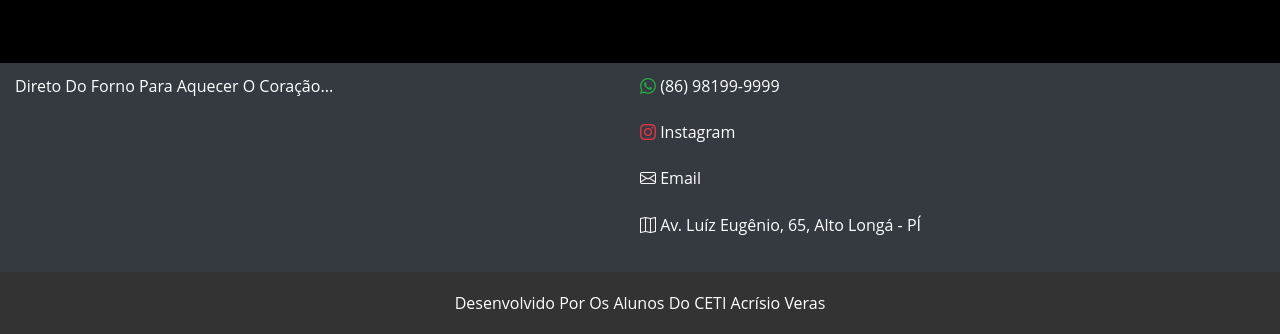
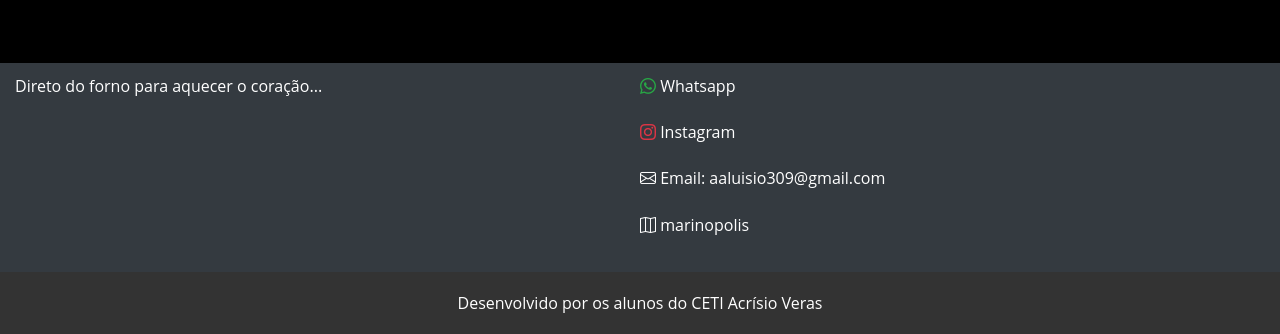
Before and after one commit to Aluisiolima/cardapio, a PHP site: page /?cardapio=1 in a window 1280 px wide. Shown: the part 647-981 px from the top of the page. Run offline with PHP 8.4, Linux system fonts and the light colour scheme; data comes from the database, SQL or seed files in the repository.

Commit message:
--update agora a pagina recebendo as informacoes 100% do database de acordo com a empressa que ta sendo acessada no requerimento do cardapio

```diff
--- a/components/footer.php
+++ b/components/footer.php
@@ -14,31 +14,31 @@
         <div class="col-6 direitaF">
           <ul>
             <li>
-              <a href="https://wa.me/0000000000000" class="a">
+              <a href="https://wa.me/<?php echo $dados_cardapio['whatsapp'] ?>" class="a">
                 <span>
                 <i class="bi bi-whatsapp text-success"></i>
-                (86) 98199-9999 </span>
+                Whatsapp</span>
               </a>
             </li>
             <li>
-              <a href="#" class="a">
+              <a href="https://www.instagram.com/<?php echo $dados_cardapio['instagram'] ?>/" class="a">
                 <span>
                 <i class="bi bi-instagram text-danger"></i>
                 Instagram</span>
               </a>
             </li>
             <li class="margin-bottom">
-              <a href="mailto:exemplo@gmail.com" class="a">
-                <span>
+              <span>
                 <i class="bi bi-envelope"></i>
-                Email</span>
-              </a>
+                Email: <?php echo $dados_cardapio['email'] ?>
+              </span>
+
             </li>
             <li class="margin-bottom">
               <a href="#" class="a" >
                 <span>
                   <i class="bi bi-map"></i>
-                   Av. Luíz Eugênio, 65, Alto Longá - PÍ</span>
+                  <?php echo $dados_cardapio['endereco'] ?></span>
               </a>
             </li>
           </ul>
--- a/css/reset.css
+++ b/css/reset.css
@@ -3,7 +3,7 @@
     padding: 0;
     box-sizing: border-box;
     list-style-type: none;
-    text-transform: capitalize;
+
 
 }
 .container{
```
Also changed, not shown: readme.md.
